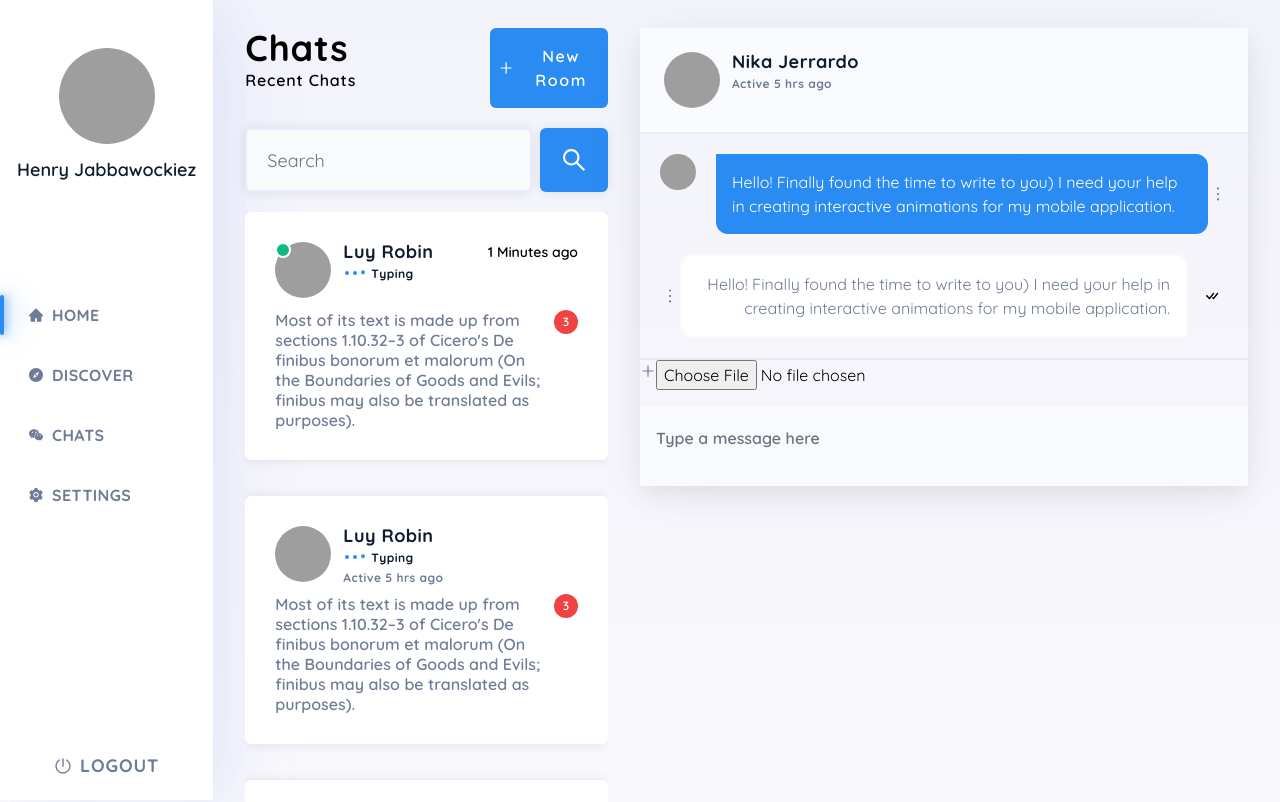
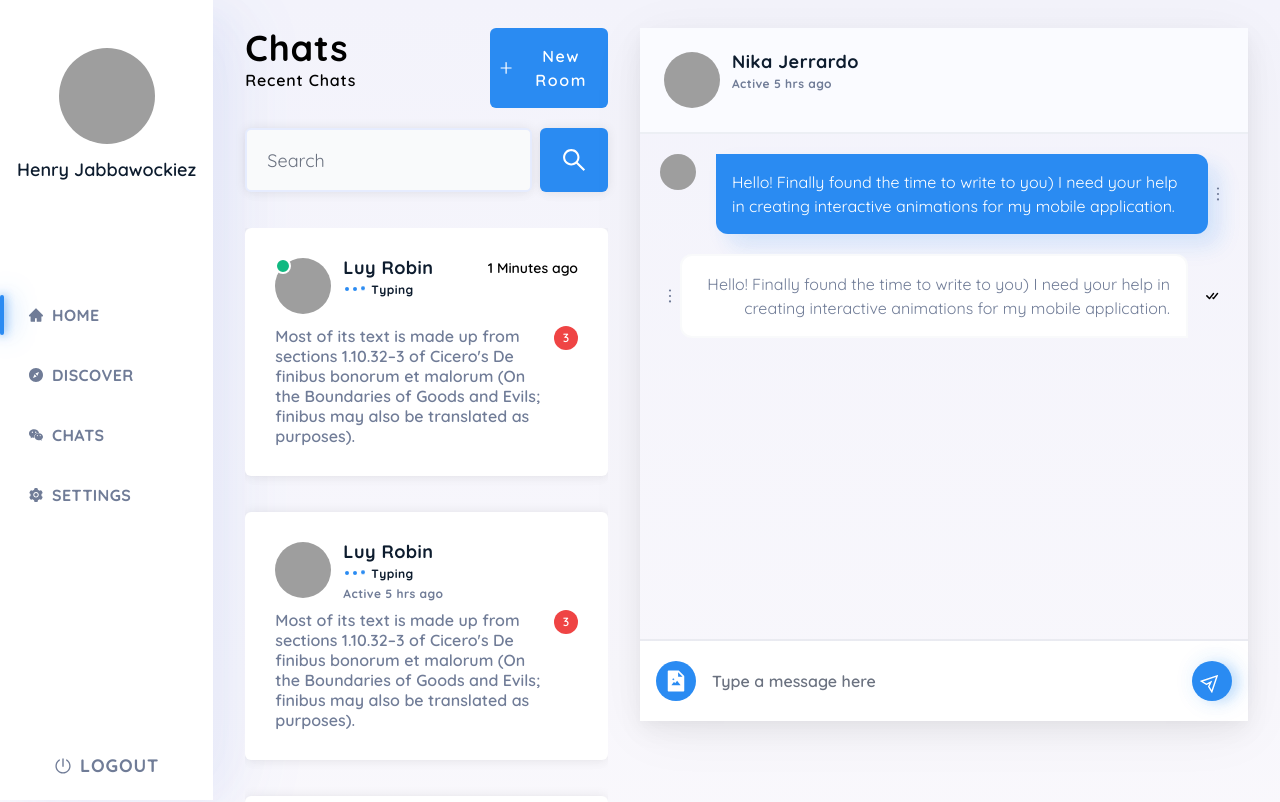
Before and after one commit to chhiring90/jabber, a React (Create React App) app in the folder everest/: page / in a window 1280 px wide. Shown: the top 802 px of the page. Built offline with nearby package versions, Linux system fonts and the light colour scheme; grey boxes are pictures that could not be loaded.

Commit message:
everest: updated message box

```diff
--- a/everest/src/components/AuthForm.js
+++ b/everest/src/components/AuthForm.js
@@ -20,13 +20,15 @@ const AuthForm = ({ submit, formData, changed, isLoading, message, formTitle, is
                     require={input.require}
                     shouldValidate={input.validation}
                     touched={input.touched}
-                    changed={event => changed(event, key)} />)
+                    changed={event => changed(event, key)}
+                    fullWidth={true} />)
         })
         .reduce((acc, el) => acc.concat(el), []);
 
     return (
         <form
-            onSubmit={(event) => submit(event)}>
+            onSubmit={(event) => submit(event)}
+            className="w-full">
             <FormTitle formTitle={formTitle} />
             {message && <FormMessage message={message} />}
             {form}
--- a/everest/src/components/Input.js
+++ b/everest/src/components/Input.js
@@ -1,30 +1,63 @@
 import React from 'react';
 import uuid from 'react-uuid';
 
-const Input = ({ elementType, changed, value, options, elementConfig, label, shouldValidate, invalid, touched, additionalClass }) => {
+const Input = ({
+    elementType,
+    changed,
+    value,
+    options,
+    elementConfig,
+    label,
+    shouldValidate,
+    invalid,
+    touched,
+    additionalClass,
+    fullWidth,
+    additionalWrapClass }) => {
+
     let inputElement = null;
-    let inputClasses = [];
+    let classes = {
+        input: [],
+        label: ['inline-block leading-5 tracking-wider font-semibold text-brand-gray'],
+        wrap: ['flex flex-wrap items-center']
+    };
 
     if (invalid && shouldValidate && touched) {
-        inputClasses.push('focus:ring-red-400 focus:border-red-400');
+        classes.input.push('focus:ring-red-400 focus:border-red-400');
     }
 
     if (['checkbox', 'radio'].includes(elementConfig.type)) {
-        inputClasses.push('order-1');
+        classes.input.push('order-1');
+        classes.label.push('order-2 mb-0 ml-2');
+    }else {
+        if(fullWidth){
+            classes.wrap.push('w-full mb-4');
+            classes.label.push('mb-2');
+        }
     }
 
     if (!invalid) {
-        inputClasses.push('focus:ring-green-400 focus:border-green-400');
+        classes.input.push('focus:ring-green-400 focus:border-green-400');
     }
 
     if (additionalClass) {
-        inputClasses.push(additionalClass);
+        classes.input.push(additionalClass);
+    }
+
+    if(additionalWrapClass){
+        classes.wrap.push(additionalWrapClass)
+    }
+
+    if(elementConfig.type === 'file'){
+        classes.input.push('absolute inset-0 w-full h-full opacity-0');
+        classes.label.push('w-10 h-10 rounded-full mx-auto bg-brand-primary flex items-center justify-center');
+        classes.wrap.push('relative flex-shrink-0 mb-0');
     }
 
     switch (elementType) {
         case 'input':
             inputElement = <input
-                className={inputClasses.join(' ')}
+                className={classes.input.join(' ')}
                 {...elementConfig}
                 value={value}
                 checked={value}
@@ -48,7 +81,7 @@ const Input = ({ elementType, changed, value, options, elementConfig, label, sho
         case 'textarea':
             inputElement = (
                 <textarea
-                    className={inputClasses.join(' ')}
+                    className={classes.input.join(' ')}
                     {...elementConfig}
                     onChange={changed}>
                 </textarea>);
@@ -56,12 +89,11 @@ const Input = ({ elementType, changed, value, options, elementConfig, label, sho
         default: break;
     }
 
-
     return (
-        <div className="mb-4 w-full flex flex-wrap items-center">
+        <div className={classes.wrap.join(' ')}>
             {label &&
                 <label
-                    className={`inline-block leading-5 tracking-wider font-semibold text-brand-gray ${['checkbox', 'radio'].includes(elementConfig.type) ? 'order-2 mb-0 ml-2' : 'mb-2'}`}
+                    className={classes.label.join(' ')}
                     htmlFor={elementConfig.id}>
                     {label}
                 </label>}
--- a/everest/src/components/Message.js
+++ b/everest/src/components/Message.js
@@ -10,7 +10,7 @@ const message = () => {
             <div className="flex items-start w-full max-w-xl mb-5">
                 <blockquote className="flex-auto justify-start flex">
                     <Avatar name="Nika Jerrardo" size="small" />
-                    <div className="bg-brand-primary flex-grow-0 rounded-tl-none rounded-xl py-4 px-4 text-white">
+                    <div className="bg-brand-primary flex-grow-0 shadow-message-alt rounded-tl-none rounded-xl py-4 px-4 text-white">
                         <p>
                             Hello! Finally found the time to write to you) I need your help in creating interactive animations for my mobile application.
                         </p>
--- a/everest/src/containers/Chats.js
+++ b/everest/src/containers/Chats.js
@@ -30,7 +30,7 @@ class Chats extends Component {
     render() {
         return (
             <>
-                <div className="flex mb-1 flex-wrap">
+                <div className="flex mb-5 flex-wrap">
                     <div className="flex-auto w-3/5 font-semibold tracking-wider">
                         <h2 className="text-4xl font-bold">Chats</h2>
                         <p>Recent Chats</p>
@@ -51,8 +51,9 @@ class Chats extends Component {
                             shouldValidate={this.state.searchbar.elementType}
                             invalid={!this.state.searchbar.valid}
                             touched={this.state.searchbar.touched}
+                            fullWidth={true}
                         />
-                        <div className="flex mb-4 pl-2">
+                        <div className="flex pl-2">
                             <Button customClass="shadow-chat bg-brand-primary focus:outline-none text-white h-16 bg-white rounded-md px-5 py-4 text-lg">
                                 <AiOutlineSearch className="w-7 h-7" />
                             </Button>
--- a/everest/src/containers/Messages.js
+++ b/everest/src/containers/Messages.js
@@ -5,7 +5,8 @@ import 'simplebar/dist/simplebar.min.css';
 import Avatar from '../components/Avatar';
 import Message from '../components/Message';
 import Input from '../components/Input';
-import { AiOutlinePlus } from 'react-icons/ai';
+import { AiFillFileImage, AiOutlineSend } from 'react-icons/ai';
+import Button from '../components/Button';
 
 class Messages extends Component {
     state = {
@@ -14,7 +15,7 @@ class Messages extends Component {
             imageUpload: {
                 elementType: 'input',
                 value: '',
-                label: <AiOutlinePlus/>,
+                label: <AiFillFileImage className="w-6 h-6 text-white"/>,
                 elementConfig: {
                     id: 'image-upload',
                     name: 'image-upload',
@@ -44,22 +45,28 @@ class Messages extends Component {
     }
 
     render() {
-        let textareaClass = 'border-none rounded-none px-4 py-5 resize-none max-h-20 h-20 focus:ring-opacity-0 focus:ring-offset-0 font-semibold text-brand-gray -mb-4';
+        let inputClass = {
+            textarea: 'border-none rounded-none px-4 py-7 resize-none max-h-20 h-20 focus:ring-opacity-0 focus:ring-offset-0 font-semibold bg-white text-brand-gray',
+            file: {
+                wrap: 'flex-auto',
+            },
+        }
 
         return(
             <div className="flex flex-wrap w-100 shadow-message">
                 <div className="bg-brand-gray-200 border-brand-gray-400 border-b-2 flex-full px-6 pt-6 pb-3">
                     <Avatar size="medium" typing={false} name="Nika Jerrardo"/>
                 </div>
-                <SimpleBar className="flex-full max-h-chat p-5">
+                <SimpleBar className="flex-full h-message max-h-message p-5">
                     <Message />
                 </SimpleBar>
                 <div className="border-brand-gray-400 border-t-2 flex-full">
-                    <div className="flex flex-wrap">
+                    <form className="flex flex-wrap even:flex-grow-1 bg-white px-4">
                         {Object.keys(this.state.formData)
                         .map(key => [...Array(this.state.formData[key])].map(input => {
                             return <Input
-                            additionalClass={key === 'textarea' ? textareaClass : null}
+                            additionalWrapClass={key === 'textarea'? inputClass.file.wrap : null}
+                            additionalClass={key === 'textarea' ? inputClass.textarea : null}
                             elementType={input.elementType}
                             elementConfig={input.elementConfig}
                             label={input.label}
@@ -69,7 +76,12 @@ class Messages extends Component {
                             touched={input.touched}
                             changed={event => event.target.value} />}
                             ))}
-                    </div>
+                            <div className="flex items-center justify-center">
+                                <Button customClass="rounded-full shadow-send transform -rotate-45 bg-brand-primary flex justify-center align-center w-10 h-10 items-center focus:outline-none ">
+                                    <AiOutlineSend className="w-5 h-5 text-white" />
+                                </Button>
+                            </div>
+                    </form>
                 </div>
             </div>
         )
--- a/everest/src/index.css
+++ b/everest/src/index.css
@@ -48,3 +48,7 @@
         resize: none;
     }
 }
+
+.simplebar-content {
+    height: 100%;
+}
```
Also changed, not shown: everest/tailwind.config.js (+10 -3 lines).
